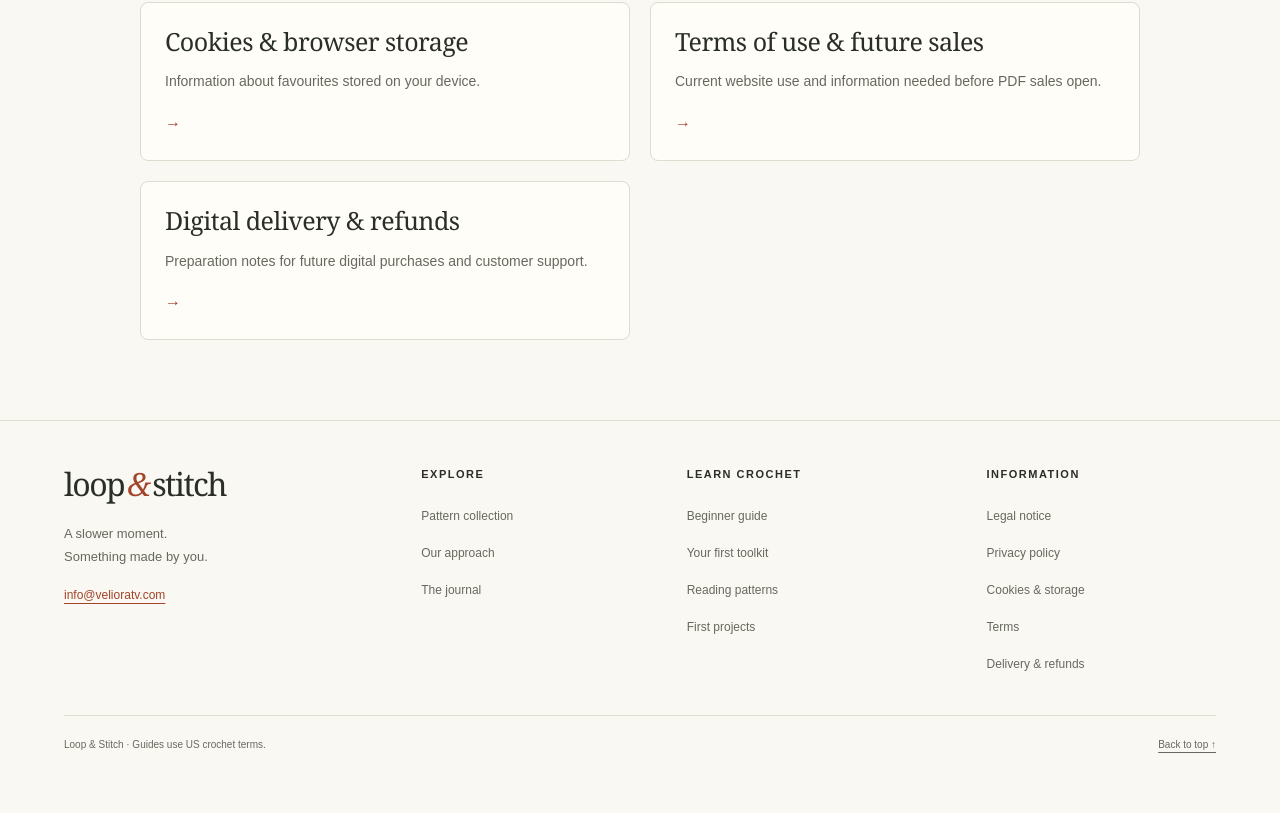
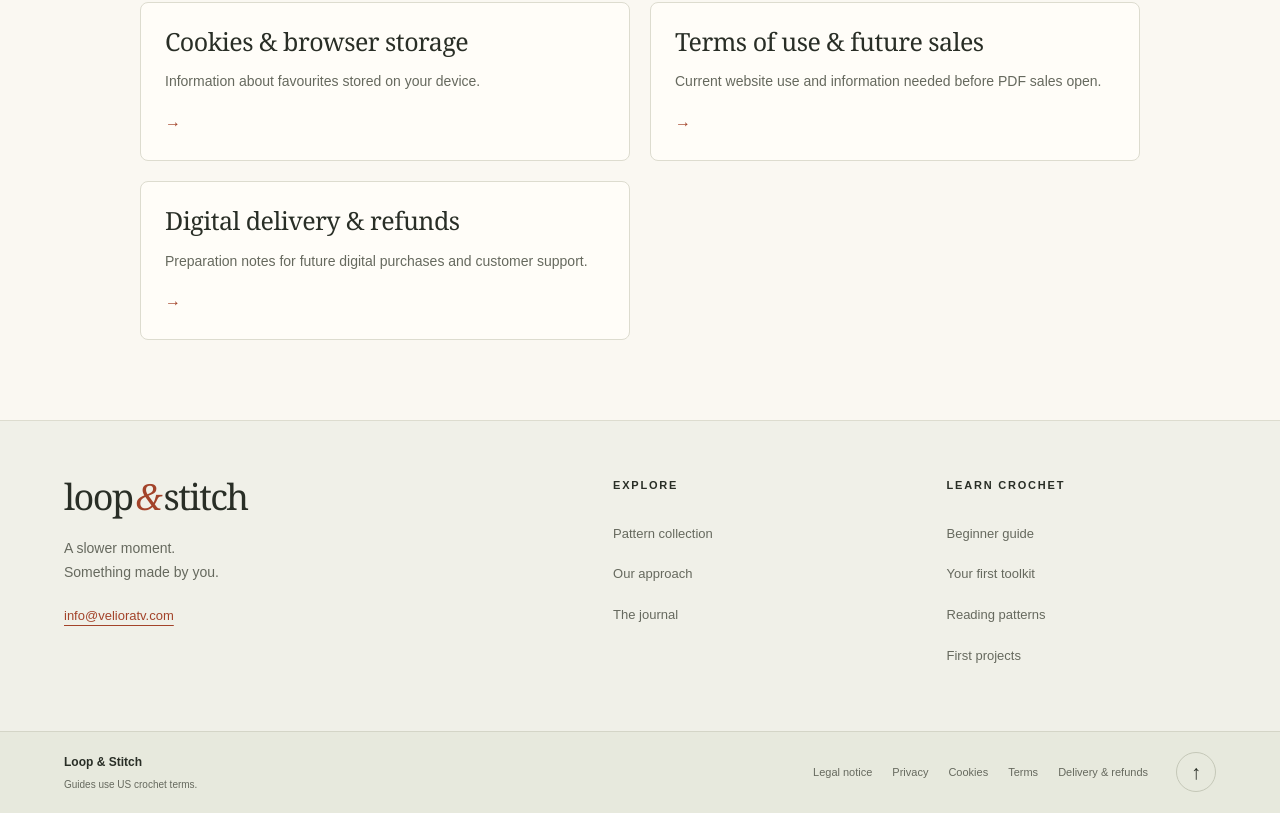
Before and after one commit to vikass97-gif/crochet-blog, a Next.js app: page /legal in a window 1280 px wide. Shown: the part 746-1559 px from the top of the page. Before the commit the page ends 1521 px from the top, so only its background shows below. Built offline with nearby package versions, Linux system fonts and the light colour scheme; no server answers.

Commit message:
Separate footer navigation and legal bottom bar

```diff
--- a/src/app/globals.css
+++ b/src/app/globals.css
@@ -291,12 +291,24 @@ summary { min-height:28px; }
 .legal-contact { margin-bottom:24px; font-size:14px; color:var(--muted); }
 .legal-contact a { color:var(--accent); text-decoration:underline; }
 
-.footer-columns { display:grid; grid-template-columns:1.4fr 1fr 1.15fr 1fr; gap:36px; }
-.footer-brand p { font-size:13px; color:var(--muted); margin-top:18px; }
-.footer-contact { display:inline-block; font-size:12px; color:var(--accent); margin-top:16px; text-decoration:underline; text-underline-offset:4px; }
-.footer-column { display:flex; flex-direction:column; gap:6px; align-items:flex-start; font-size:12px; }
-.footer-column h2 { font:600 11px/1.5 Arial,Helvetica,sans-serif; letter-spacing:1.5px; text-transform:uppercase; margin:0 0 12px; }
-.footer-column a { padding-block:5px; color:var(--muted); }
+/* Footer: primary navigation above, legal links in a separate bottom bar. */
+.site-footer { padding:0; background:#f0f0e8; }
+.footer-columns { display:grid; grid-template-columns:1.8fr 1fr 1fr; gap:64px; padding-block:56px; }
+.footer-brand { padding-right:32px; }
+.footer-brand .brand { font-size:36px; }
+.footer-brand p { font-size:14px; line-height:1.7; color:var(--muted); margin-top:18px; }
+.footer-contact { display:inline-block; font-size:13px; color:var(--accent); margin-top:20px; text-decoration:underline; text-underline-offset:5px; overflow-wrap:anywhere; }
+.site-footer .footer-column { display:flex; flex-direction:column; gap:4px; align-items:flex-start; font-size:13px; }
+.footer-column h2 { font:700 11px/1.5 Arial,Helvetica,sans-serif; letter-spacing:1.8px; text-transform:uppercase; margin:0 0 18px; color:var(--ink); }
+.footer-column a { display:block; padding-block:7px; color:var(--muted); }
 .footer-column a:hover { color:var(--accent); text-decoration:underline; text-underline-offset:4px; }
-@media(max-width:800px) { .footer-columns { grid-template-columns:repeat(2,minmax(0,1fr)); gap:30px; } .footer-column a { min-height:36px; } }
-@media(max-width:440px) { .footer-brand { grid-column:1 / -1; } .footer-columns { gap:28px 18px; } .footer-contact { overflow-wrap:anywhere; } }
+.footer-bottom { border-top:1px solid #d4d5c7; background:#e7e9dd; }
+.footer-bottom-inner { display:grid; grid-template-columns:1fr auto 40px; align-items:center; gap:28px; padding-block:20px; }
+.footer-signature { font-size:12px; font-weight:600; }
+.footer-signature span { display:block; margin-top:3px; font-size:10px; color:var(--muted); font-weight:400; }
+.site-footer .footer-policy-links { display:flex; flex-wrap:wrap; align-items:center; gap:4px 20px; font-size:11px; }
+.footer-policy-links a { padding-block:10px; color:var(--muted); }
+.footer-policy-links a:hover { color:var(--accent); text-decoration:underline; text-underline-offset:4px; }
+.footer-top-link { display:grid; place-items:center; width:40px; height:40px; border:1px solid #c5c8b8; border-radius:50%; font-size:20px; }
+@media(max-width:900px) { .footer-columns { gap:32px; } .footer-bottom-inner { grid-template-columns:1fr 40px; gap:16px; } .footer-policy-links { grid-column:1; grid-row:2; } .footer-top-link { grid-column:2; grid-row:1 / 3; } }
+@media(max-width:600px) { .footer-columns { grid-template-columns:1fr 1fr; gap:32px 24px; padding-block:36px; } .footer-brand { grid-column:1 / -1; padding:0 0 28px; border-bottom:1px solid #d4d5c7; } .footer-brand p { margin-top:12px; } .footer-contact { margin-top:12px; } .footer-column a { min-height:42px; } .site-footer .footer-policy-links { gap:0 18px; } }
--- a/src/app/layout.tsx
+++ b/src/app/layout.tsx
@@ -25,9 +25,13 @@ export default function RootLayout({ children }: Readonly<{ children: React.Reac
         <div className="footer-brand"><Link className="brand" href="/">loop<span>&</span>stitch</Link><p>A slower moment.<br />Something made by you.</p><a className="footer-contact" href="mailto:info@velioratv.com">info@velioratv.com</a></div>
         <nav className="footer-column" aria-labelledby="footer-explore"><h2 id="footer-explore">Explore</h2><Link href="/shop">Pattern collection</Link><Link href="/about">Our approach</Link><Link href="/blog">The journal</Link></nav>
         <nav className="footer-column" aria-labelledby="footer-learn"><h2 id="footer-learn">Learn crochet</h2><Link href="/blog/how-to-crochet-for-beginners">Beginner guide</Link><Link href="/blog/your-first-crochet-toolkit">Your first toolkit</Link><Link href="/blog/how-to-read-a-crochet-pattern">Reading patterns</Link><Link href="/blog/choosing-your-first-crochet-project">First projects</Link></nav>
-        <nav className="footer-column" aria-labelledby="footer-info"><h2 id="footer-info">Information</h2><Link href="/legal/legal-notice">Legal notice</Link><Link href="/legal/privacy">Privacy policy</Link><Link href="/legal/cookies">Cookies & storage</Link><Link href="/legal/terms">Terms</Link><Link href="/legal/digital-delivery-refunds">Delivery & refunds</Link></nav>
+
       </div>
-      <div className="container footer-note"><p>Loop & Stitch · Guides use US crochet terms.</p><a className="back-to-top" href="#top">Back to top ↑</a></div>
+      <div className="footer-bottom"><div className="container footer-bottom-inner">
+        <p className="footer-signature">Loop & Stitch <span>Guides use US crochet terms.</span></p>
+        <nav className="footer-policy-links" aria-label="Legal information"><Link href="/legal/legal-notice">Legal notice</Link><Link href="/legal/privacy">Privacy</Link><Link href="/legal/cookies">Cookies</Link><Link href="/legal/terms">Terms</Link><Link href="/legal/digital-delivery-refunds">Delivery & refunds</Link></nav>
+        <a className="footer-top-link" href="#top" aria-label="Back to top">↑</a>
+      </div></div>
     </footer>
   </body></html>;
 }
```
